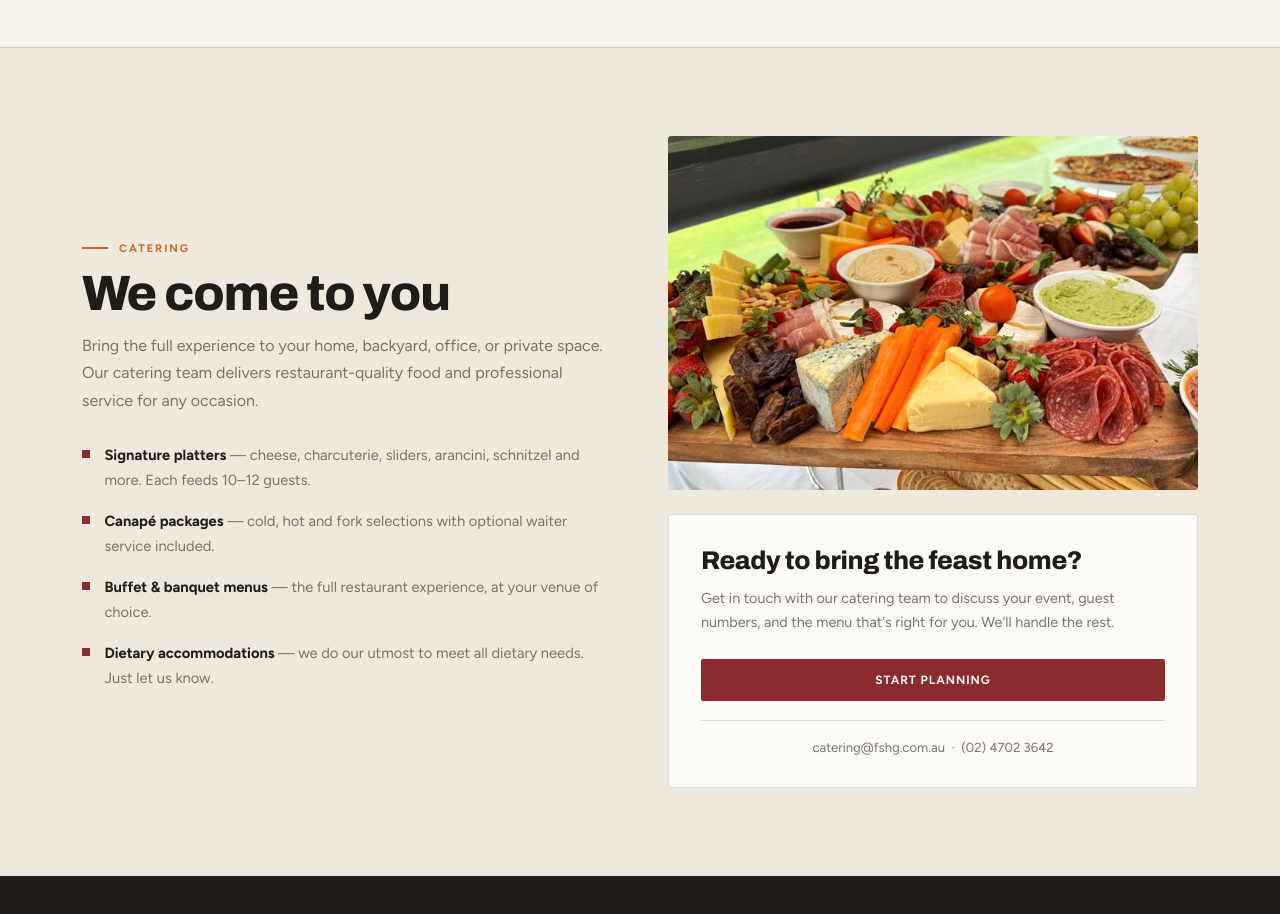
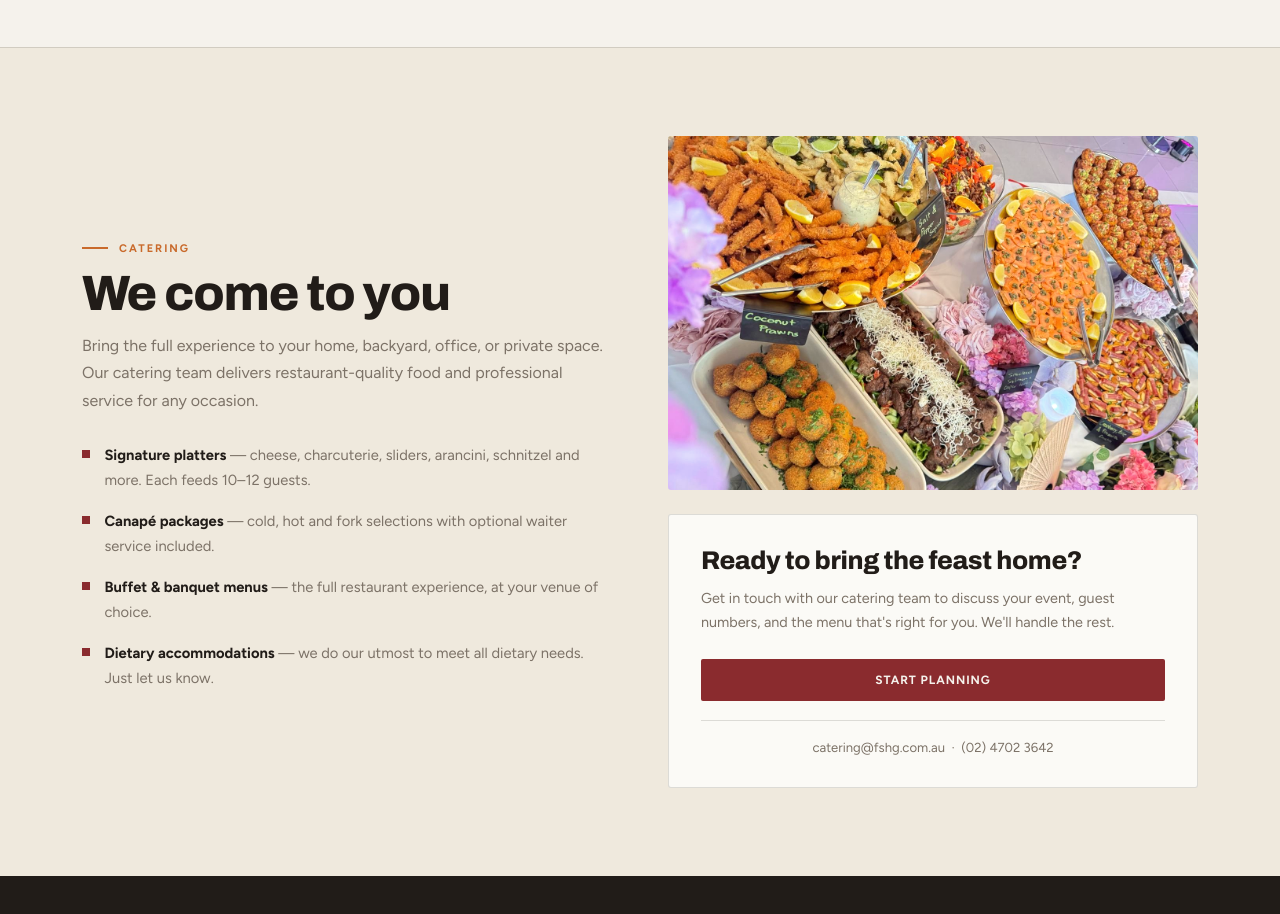
Before and after one commit to jbllfshg/fshg-website, a website: page index.html in a window 1280 px wide. Shown: the part 3620-4534 px from the top of the page. Drawn offline with Linux system fonts and the light colour scheme.

Commit message:
Homepage: new "We come to you" photo (#24)
Claude-Session: https://claude.ai/code/session_01RcvbCAHoD887pqnHM7wyHE

Co-authored-by: Claude <noreply@anthropic.com>

```diff
--- a/index.html
+++ b/index.html
@@ -384,7 +384,7 @@ img,.hero-img{filter:saturate(1.08) contrast(1.05) brightness(1.01) sepia(0.06)}
       </div>
     </div>
     <div>
-      <div class="catering-photo"><img src="images/catering/thumb/catering-02.jpg" alt="A grazing table of cheese, charcuterie and fresh produce" loading="lazy"></div>
+      <div class="catering-photo"><img src="images/home/we-come-to-you.jpg" alt="A catered spread of coconut prawns, salt and pepper squid, smoked salmon canapés, beef salad and arancini" loading="lazy"></div>
       <div class="catering-cta-box">
         <p class="catering-cta-title">Ready to bring the feast home?</p>
         <p class="catering-cta-sub">Get in touch with our catering team to discuss your event, guest numbers, and the menu that's right for you. We'll handle the rest.</p>
```
Also changed, not shown: images/home/we-come-to-you.jpg (added).
